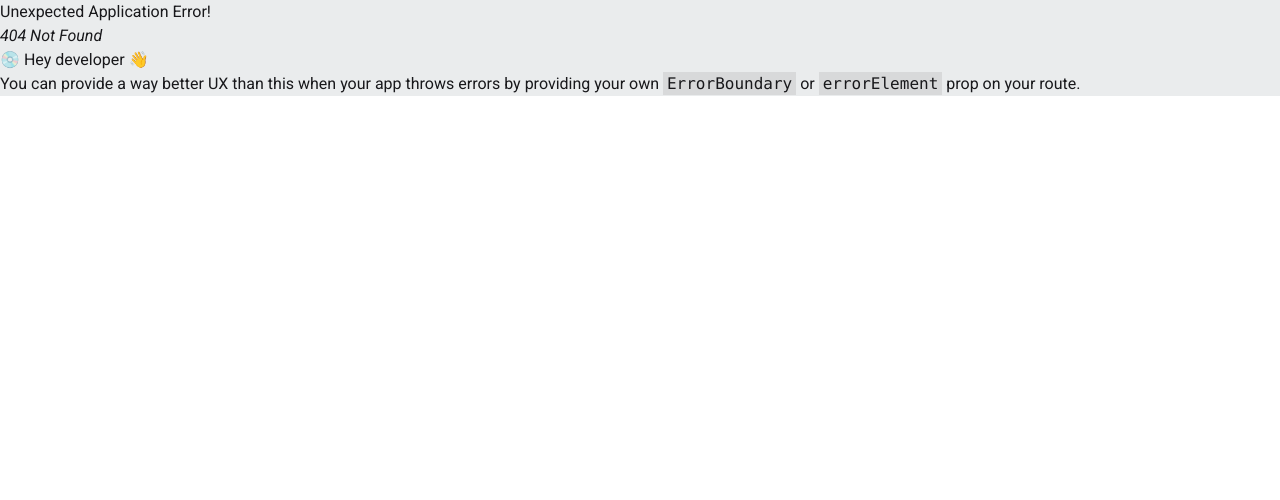
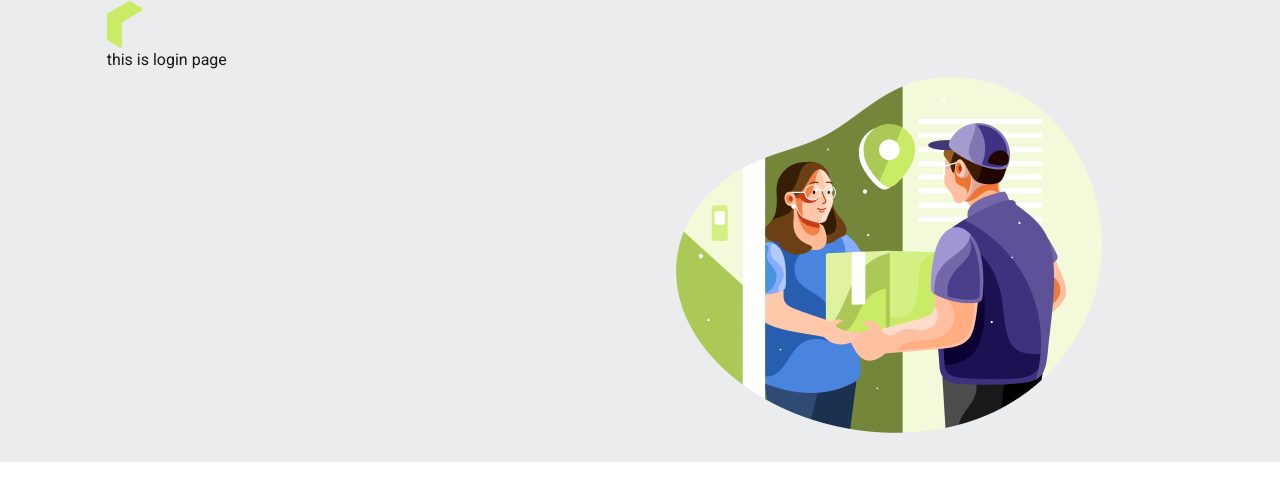
Before and after one commit to rifat7223/QuickBasket, a React (Vite) app: page /login in a window 1280 px wide. Before the commit this address had no page. Shown: the top 500 px of the page. Built offline with nearby package versions, Linux system fonts and the light colour scheme.

Commit message:
added auth

```diff
--- a/package.json
+++ b/package.json
@@ -13,6 +13,7 @@
     "@tailwindcss/vite": "^4.1.17",
     "react": "^19.2.0",
     "react-dom": "^19.2.0",
+    "react-hook-form": "^7.66.1",
     "react-icons": "^5.5.0",
     "react-leaflet": "^5.0.0-rc.2",
     "react-responsive-carousel": "^3.2.23",
--- /dev/null
+++ b/src/Layout/AuthLayout.jsx
@@ -0,0 +1,23 @@
+import React from 'react';
+import Logo from '../Components/Logo/Logo';
+import { Outlet } from 'react-router';
+import authImage from '../assets/authImage.png'
+const AuthLayout = () => {
+    return (
+        <div className=' max-w-10/12 mx-auto'>
+            <div>
+                <Logo></Logo>
+            </div>
+           <div className='flex'>
+             <div className='flex-1'>
+                <Outlet></Outlet>
+            </div>
+            <div className='flex-1SSs'>
+                <img src={authImage} alt="" />
+            </div>
+           </div>
+        </div>
+    );
+};
+
+export default AuthLayout;
--- /dev/null
+++ b/src/Pages/Auth/Login/Login.jsx
@@ -0,0 +1,11 @@
+import React from 'react';
+
+const Login = () => {
+    return (
+        <div>
+          <p>this is login page</p>
+        </div>
+    );
+};
+
+export default Login;
--- /dev/null
+++ b/src/Pages/Auth/Register/Register.jsx
@@ -0,0 +1,11 @@
+import React from 'react';
+
+const Register = () => {
+    return (
+        <div>
+           <p>this is register</p>
+        </div>
+    );
+};
+
+export default Register;
--- a/src/Routes/Routes.jsx
+++ b/src/Routes/Routes.jsx
@@ -2,6 +2,10 @@ import { createBrowserRouter } from "react-router";
 import RootLayout from "../Layout/RootLayout";
 import Home from "../Pages/Home/Home/Home";
 import Coverage from "../Pages/Coverage/Coverage";
+
+import AuthLayout from "../Layout/AuthLayout";
+import Login from "../Pages/Auth/Login/Login";
+import Register from "../Pages/Auth/Register/Register";
 
 export const router = createBrowserRouter([
   {
@@ -15,4 +19,12 @@ export const router = createBrowserRouter([
     ]
 
   },
+  {
+    path:'/',
+    Component:AuthLayout,
+    children:[
+      {path:'/login', Component:Login},
+      {path:'/register',Component:Register}
+    ]
+  }
 ]);
```
Also changed, not shown: 1 other file (tests, documents, lock files or other folders).
